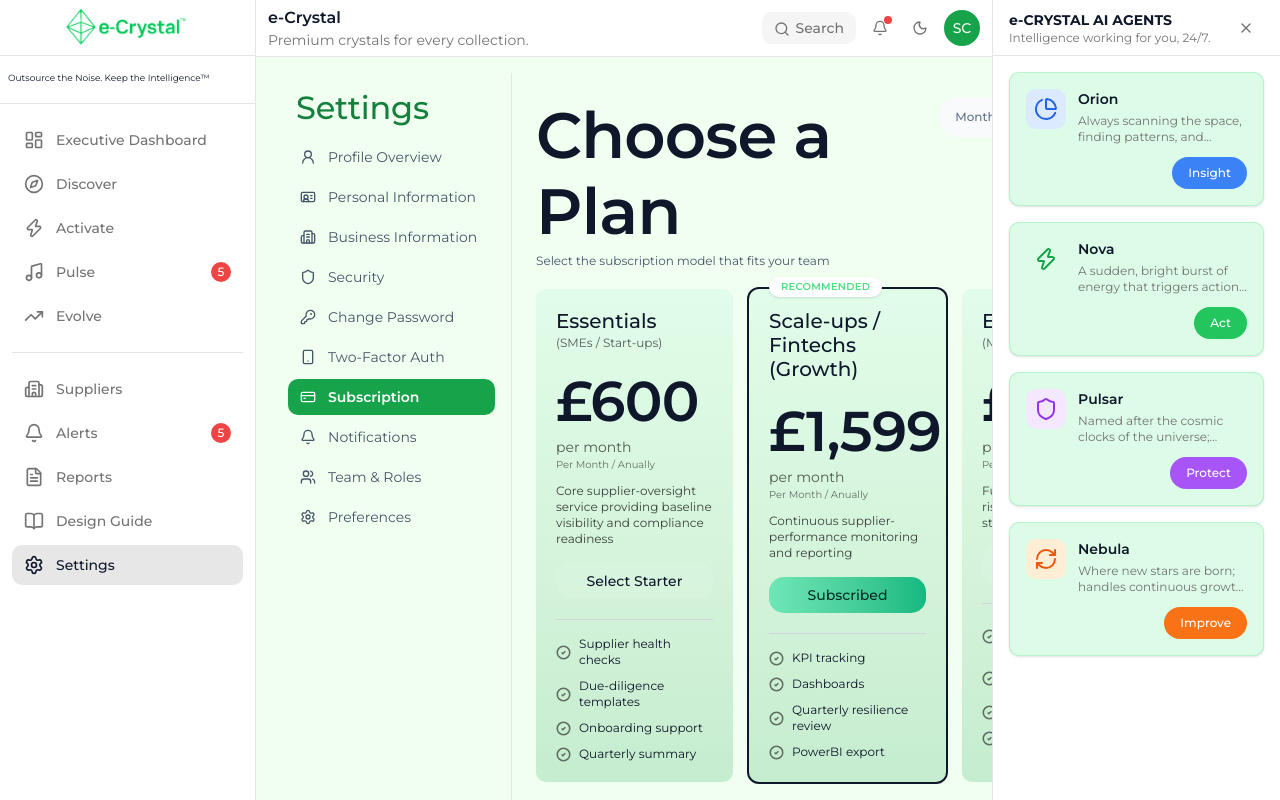
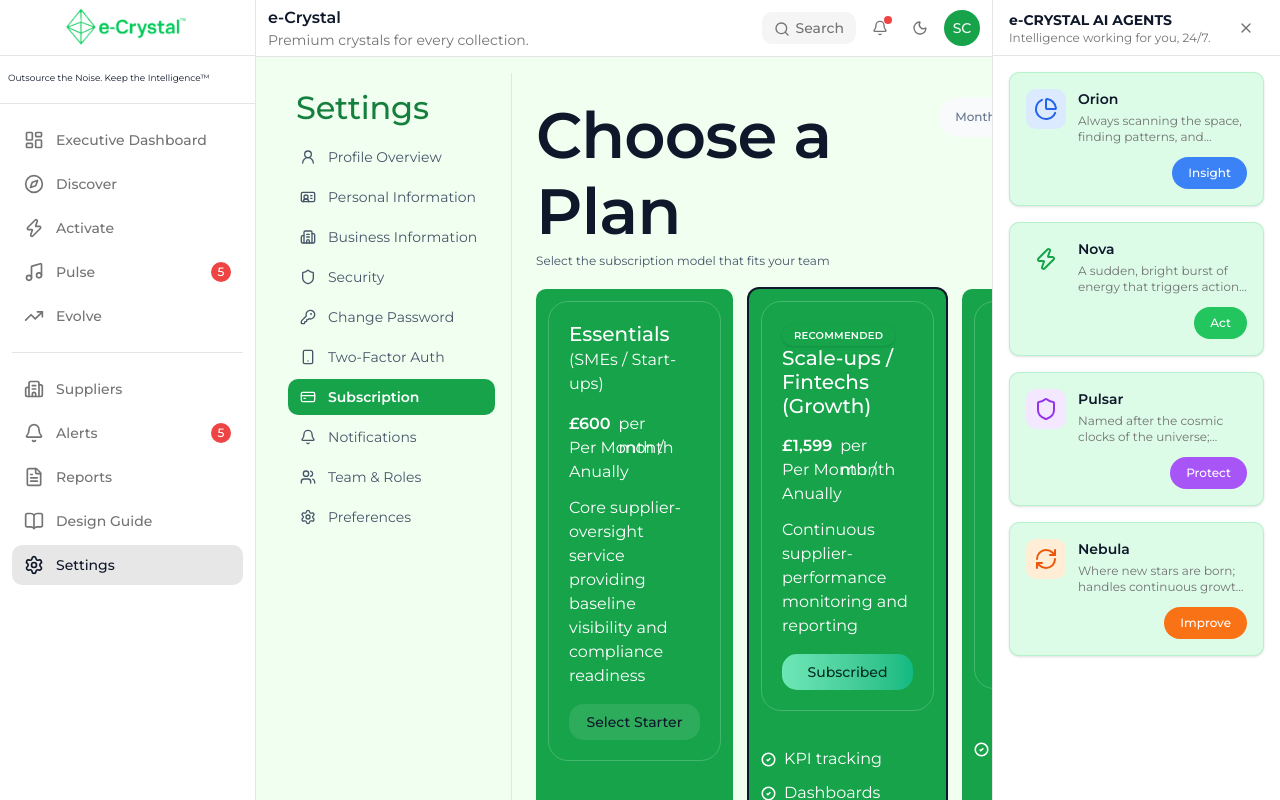
Before and after one commit to naimur61/Arbree-e-crystalscs, a Next.js app: page /settings/subscription/change-plan in a window 1280 px wide. Shown: the top 800 px of the page. Built offline with nearby package versions, Linux system fonts and the light colour scheme.

Commit message:
style(ui): modify plan ui

```diff
--- a/src/app/settings/subscription/change-plan/components/pricing-card.tsx
+++ b/src/app/settings/subscription/change-plan/components/pricing-card.tsx
@@ -20,39 +20,40 @@
 
   return (
     <div
-      className={`group relative flex flex-col rounded-lg p-5 text-primary transition-all duration-300 hover:rounded-xl hover:bg-success-secondary-hover hover:text-white hover:shadow-[0_2px_20px_0_rgba(1,255,51,0.15)] hover:-translate-y-1 ${
+      className={`group relative flex flex-col rounded-lg p-3 text-primary transition-all duration-300 hover:rounded-xl hover:bg-success-secondary-hover hover:text-white hover:shadow-[0_2px_20px_0_rgba(1,255,51,0.15)] hover:-translate-y-1 ${
         plan.isRecommended
-          ? "bg-gradient-to-b from-emerald-200/20 to-green-600/20 ring-2 ring-success-primary"
-          : "bg-gradient-to-b from-emerald-200/20 to-green-600/20"
+          ? "bg-success-secondary from-emerald-200/20 to-green-600/20 ring-2 ring-success-primary"
+          : "bg-success-secondary from-emerald-200/20 to-green-600/20"
       }`}
     >
+      <div className="rounded-2xl border border-white/20 p-5">
         {plan.isRecommended && (
-        <span className="absolute -top-3 left-5 rounded-full bg-primary px-3 py-1 caption-1 font-semibold uppercase tracking-wide text-success-secondary shadow transition-all group-hover:bg-white">
+          <span className="rounded-full px-3 py-1 caption-1 font-semibold uppercase tracking-wide text-white shadow transition-all">
             Recommended
           </span>
         )}
 
-      <h3 className="h6 text-primary group-hover:text-white">{plan.name}</h3>
+        <h3 className="h6 text-white group-hover:text-white">{plan.name}</h3>
         {plan.audience && (
-        <p className="body-4 mt-0.5 text-primary/70 group-hover:text-white/70">
+          <p className="title-4 mt-0.5 text-white group-hover:text-white/70">
             {plan.audience}
           </p>
         )}
 
-      <div className="mt-4">
-        <span className="title-3 font-semibold text-primary group-hover:text-white">
+        <div className="mt-4 flex items-baseline gap-2">
+          <span className="h-4 font-semibold text-white group-hover:text-white">
             £{price.toLocaleString()}
           </span>
-        <span className="body-3 text-primary/70 group-hover:text-white/70">
+          <span className="h-2 text-white group-hover:text-white/70">
             {" "}
             per month
           </span>
         </div>
-      <p className="caption-1 text-primary/60 group-hover:text-white/60">
+        <p className="title-4 text-white mt-2 group-hover:text-white/60">
           {plan.billingNote}
         </p>
 
-      <p className="body-4 mt-3 text-primary/80 group-hover:text-white/80">
+        <p className="title-4 mt-3 text-white group-hover:text-white/80">
           {plan.description}
         </p>
 
@@ -72,14 +73,15 @@
               : "bg-white/10 text-primary group-hover:text-white hover:bg-white/20"
           }`}
         />
+      </div>
 
-      <ul className="mt-5 space-y-2.5 border-t border-gray-300 pt-4 transition-all group-hover:border-white/15">
+      <ul className="mt-5 space-y-2.5 border-gray-300 pt-4 transition-all group-hover:border-white/15">
         {plan.features.map((feature) => (
           <li
             key={feature}
-            className="flex items-center gap-2 body-4 text-primary group-hover:text-white"
+            className="flex items-center gap-2 body-2 text-white group-hover:text-white"
           >
-            <span className="text-primary/60 group-hover:text-white/80">
+            <span className="text-white group-hover:text-white/80">
               <CheckCircleIcon />
             </span>
             {feature}
```
Lines whose indentation alone changed are shown as unchanged.
